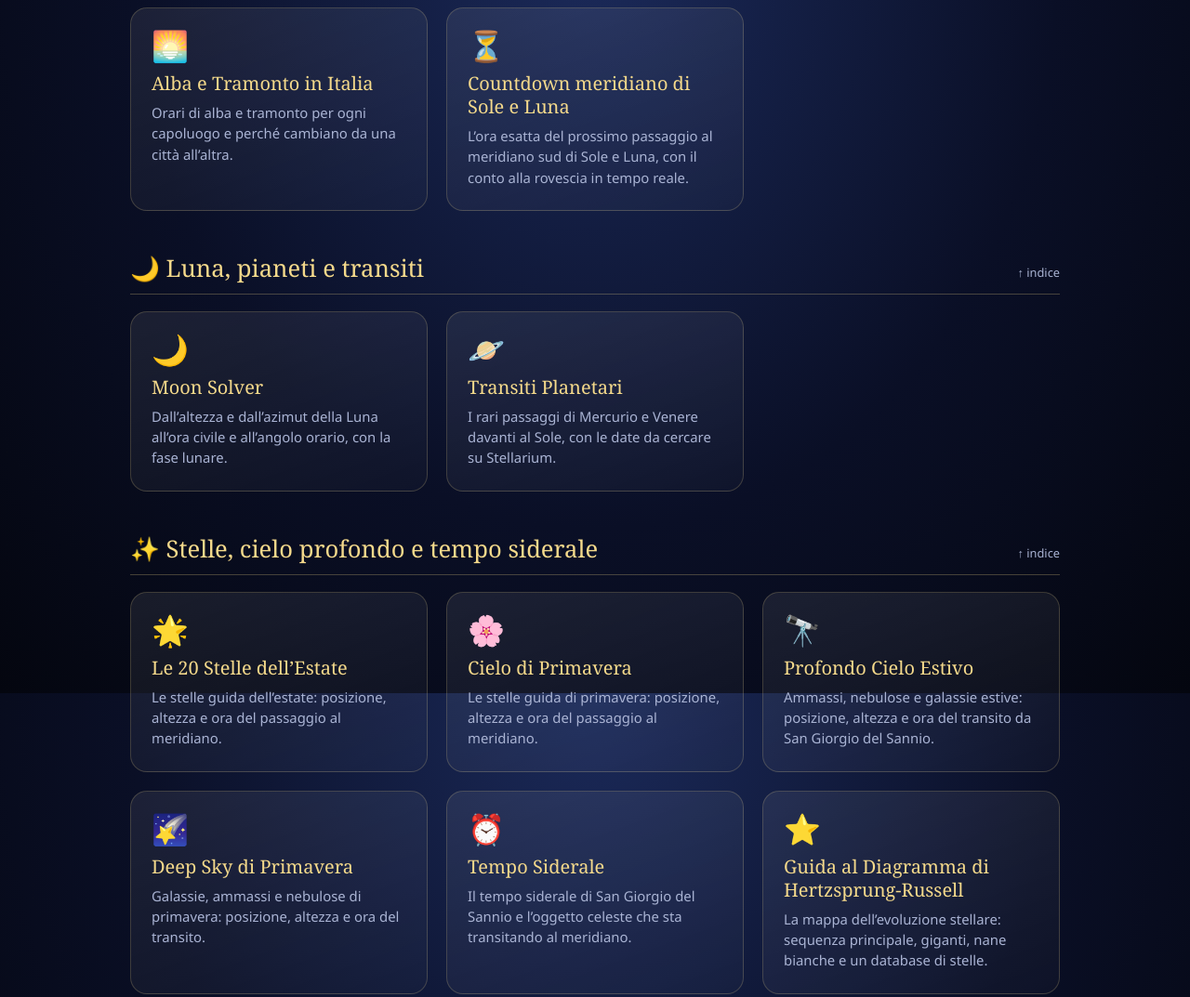
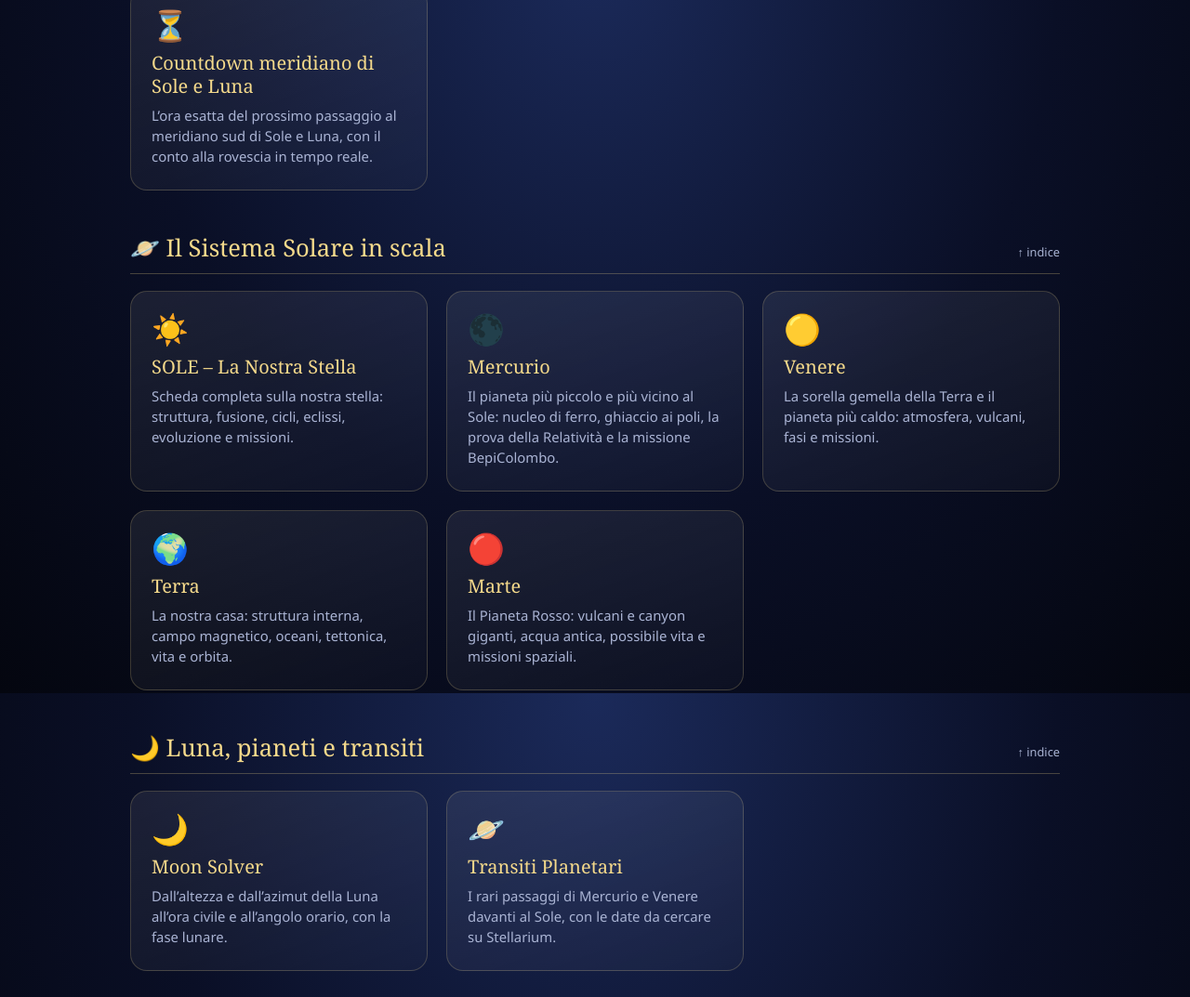
Before and after one commit to Idolo58/programmi, a plain HTML site: page index.html in a window 1280 px wide. Shown: the part 854-1927 px from the top of the page at 93% size. Drawn offline with Linux system fonts and the light colour scheme.

Commit message:
Add files via upload

```diff
--- a/index.html
+++ b/index.html
@@ -42,6 +42,7 @@ footer p{margin:6px 0}
 
 <nav class="indice" id="indice" aria-label="Indice delle categorie">
 <a href="#sole" data-n="sole">🌞 Sole, ombre e ora</a>
+<a href="#pianeti" data-n="pianeti">🪐 Sistema Solare in scala</a>
 <a href="#luna" data-n="luna">🌙 Luna, pianeti e transiti</a>
 <a href="#stelle" data-n="stelle">✨ Stelle e cielo profondo</a>
 <a href="#storia" data-n="storia">🏛️ Storia e strumenti antichi</a>
@@ -53,7 +54,6 @@ footer p{margin:6px 0}
 <section class="cat" id="sole">
 <h2>🌞 Il Sole, le ombre e l’ora <a href="#indice">↑ indice</a></h2>
 <div class="grid">
-<a class="card" href="sole/"><span class="icon">☀️</span><h3>SOLE – La Nostra Stella</h3><p>Scheda completa sulla nostra stella: struttura, fusione, cicli, eclissi, evoluzione e missioni.</p></a>
 <a class="card" href="https://idolo58.github.io/calcolatore-solare/"><span class="icon">🕰️</span><h3>Calcolatore Ora Solare</h3><p>Dall’azimut e dall’altezza del Sole all’ora solare vera, locale e civile.</p></a>
 <a class="card" href="ora-solare-vera/"><span class="icon">🌞</span><h3>Ora Solare Vera nel Sannio</h3><p>L’ora del Sole in diretta a San Giorgio del Sannio e nei comuni vicini.</p></a>
 <a class="card" href="bussola-solare/"><span class="icon">🧭</span><h3>Bussola Solare</h3><p>Dov’è il Sole? Azimut, ombra e angolo orario per ogni ora del giorno.</p></a>
@@ -61,6 +61,18 @@ footer p{margin:6px 0}
 <a class="card" href="gnomone-solare/"><span class="icon">📍</span><h3>Gnomone Solare</h3><p>Dall’ombra di uno stilo alla declinazione del Sole e alla costellazione in cui si trova.</p></a>
 <a class="card" href="alba-tramonto-italia/"><span class="icon">🌅</span><h3>Alba e Tramonto in Italia</h3><p>Orari di alba e tramonto per ogni capoluogo e perché cambiano da una città all’altra.</p></a>
 <a class="card" href="countdown-meridiano/"><span class="icon">⏳</span><h3>Countdown meridiano di Sole e Luna</h3><p>L’ora esatta del prossimo passaggio al meridiano sud di Sole e Luna, con il conto alla rovescia in tempo reale.</p></a>
+<!-- INCOLLA QUI i nuovi programmi di questa categoria (sopra questa riga) -->
+</div>
+</section>
+
+<section class="cat" id="pianeti">
+<h2>🪐 Il Sistema Solare in scala <a href="#indice">↑ indice</a></h2>
+<div class="grid">
+<a class="card" href="sole/"><span class="icon">☀️</span><h3>SOLE – La Nostra Stella</h3><p>Scheda completa sulla nostra stella: struttura, fusione, cicli, eclissi, evoluzione e missioni.</p></a>
+<a class="card" href="mercurio/"><span class="icon">🌑</span><h3>Mercurio</h3><p>Il pianeta più piccolo e più vicino al Sole: nucleo di ferro, ghiaccio ai poli, la prova della Relatività e la missione BepiColombo.</p></a>
+<a class="card" href="venere/"><span class="icon">🟡</span><h3>Venere</h3><p>La sorella gemella della Terra e il pianeta più caldo: atmosfera, vulcani, fasi e missioni.</p></a>
+<a class="card" href="terra/"><span class="icon">🌍</span><h3>Terra</h3><p>La nostra casa: struttura interna, campo magnetico, oceani, tettonica, vita e orbita.</p></a>
+<a class="card" href="marte/"><span class="icon">🔴</span><h3>Marte</h3><p>Il Pianeta Rosso: vulcani e canyon giganti, acqua antica, possibile vita e missioni spaziali.</p></a>
 <!-- INCOLLA QUI i nuovi programmi di questa categoria (sopra questa riga) -->
 </div>
 </section>
@@ -94,6 +106,7 @@ footer p{margin:6px 0}
 <a class="card" href="cerchio-di-ipparco/"><span class="icon">⭕</span><h3>Il Cerchio di Ipparco</h3><p>Storia e funzionamento dello strumento: ombre, stagioni e il cerchio nel mondo.</p></a>
 <a class="card" href="cerchio-di-ipparco-costruzione/"><span class="icon">📐</span><h3>Costruisci il Cerchio di Ipparco</h3><p>Calcola le misure per costruire in casa il tuo cerchio: piedi, dislivello e striscia di carta.</p></a>
 <a class="card" href="laboratorio-merkhet/"><span class="icon">🏺</span><h3>Laboratorio Merkhet</h3><p>Il calcolatore dello strumento egizio: altezza dell’astro, mirino, segnalino e distanza.</p></a>
+<a class="card" href="saffo/"><span class="icon">📜</span><h3>Saffo e il Cielo di Lesbo</h3><p>Il «poema della mezzanotte», le Pleiadi e come si data una poesia con le stelle.</p></a>
 <!-- INCOLLA QUI i nuovi programmi di questa categoria (sopra questa riga) -->
 </div>
 </section>
```
